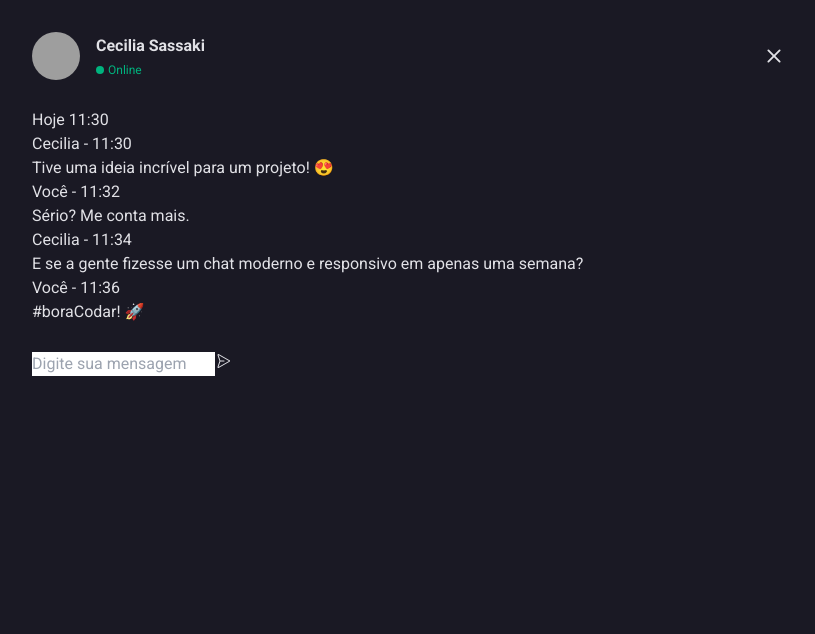
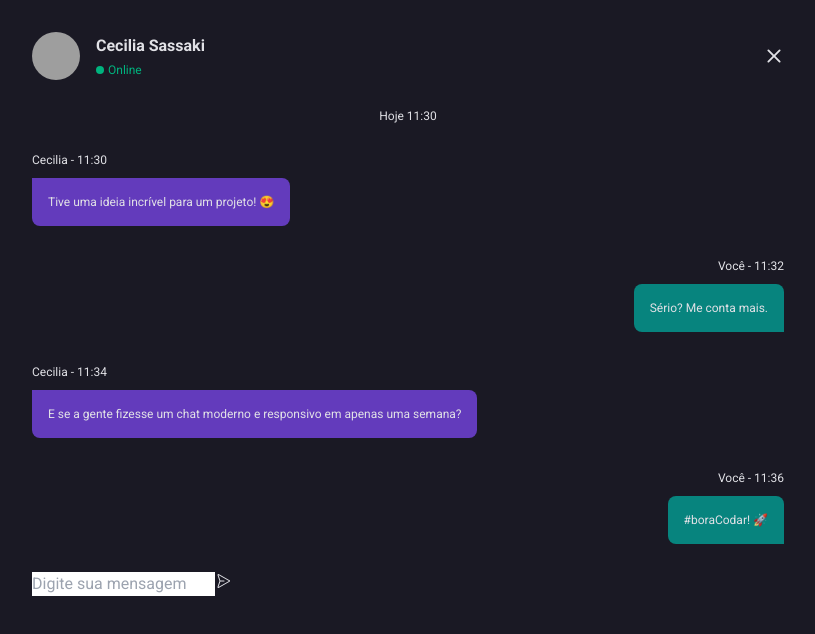
Before and after one commit to PabloXT14/boracodar-04, a React (Vite) app: page / in a window 1280 px wide. Shown: the top 634 px of the page, without its empty margins (232-1047 px from the left). Built offline with nearby package versions, Linux system fonts and the light colour scheme; grey boxes are pictures that could not be loaded.

Commit message:
feat: create message variants

```diff
--- a/package.json
+++ b/package.json
@@ -31,6 +31,7 @@
     "eslint-plugin-react-refresh": "^0.4.6",
     "postcss": "^8.4.38",
     "prettier-plugin-tailwindcss": "^0.5.14",
+    "tailwind-variants": "^0.2.1",
     "tailwindcss": "^3.4.3",
     "typescript": "^5.2.2",
     "vite": "^5.2.0"
--- a/src/components/messages-section/message.tsx
+++ b/src/components/messages-section/message.tsx
@@ -1,20 +1,65 @@
+import { ComponentProps } from 'react'
+import { tv, type VariantProps } from 'tailwind-variants'
+
+const messageStyles = tv({
+  slots: {
+    base: 'flex flex-col gap-2.5 w-fit',
+    boxMessage: 'text-xs font-normal text-zinc-200',
+  },
+  variants: {
+    variant: {
+      primary: {
+        base: 'items-end',
+        boxMessage: 'bg-primary-600 rounded-lg flex gap-2.4 p-4',
+      },
+      secondary: {
+        base: 'items-start',
+        boxMessage: 'bg-secondary-500 rounded-lg flex gap-2.4 p-4',
+      },
+    },
+    owner: {
+      me: {
+        boxMessage: 'rounded-br-none',
+      },
+      someone: {
+        boxMessage: 'rounded-tl-none',
+      },
+    },
+  },
+  defaultVariants: {
+    variant: 'primary',
+    owner: 'me',
+  },
+})
+
+type MessageVariants = VariantProps<typeof messageStyles>
+
 export type IMessage = {
   username: string
   time: string
   text: string
 }
 
-type MessageProps = {
-  message: IMessage
-}
+type MessageProps = MessageVariants &
+  ComponentProps<'div'> & {
+    message: IMessage
+  }
 
-export const Message = ({ message }: MessageProps) => {
+export const Message = ({
+  message,
+  className,
+  variant,
+  owner,
+  ...props
+}: MessageProps) => {
+  const { base, boxMessage } = messageStyles({ variant, owner })
+
   return (
-    <div>
-      <div>
+    <div className={base({ className })} {...props}>
+      <div className="text-xs font-normal text-zinc-200">
         {message.username} - {message.time}
       </div>
-      <div>{message.text}</div>
+      <div className={boxMessage()}>{message.text}</div>
     </div>
   )
 }
--- a/src/components/messages-section/messages-section.tsx
+++ b/src/components/messages-section/messages-section.tsx
@@ -2,16 +2,20 @@ import { Message } from './message'
 
 export const MessagesSection = () => {
   return (
-    <section>
-      <div>Hoje 11:30</div>
+    <section className="flex flex-col gap-7">
+      <div className="text-center text-xs font-normal text-zinc-200">
+        Hoje 11:30
+      </div>
 
-      <div>
+      <div className="flex flex-col gap-8">
         <Message
           message={{
             username: 'Cecilia',
             time: '11:30',
             text: 'Tive uma ideia incrível para um projeto! 😍',
           }}
+          variant="secondary"
+          owner="someone"
         />
 
         <Message
@@ -20,6 +24,7 @@ export const MessagesSection = () => {
             time: '11:32',
             text: 'Sério? Me conta mais.',
           }}
+          className="self-end"
         />
 
         <Message
@@ -28,6 +33,8 @@ export const MessagesSection = () => {
             time: '11:34',
             text: 'E se a gente fizesse um chat moderno e responsivo em apenas uma semana?',
           }}
+          variant="secondary"
+          owner="someone"
         />
 
         <Message
@@ -36,6 +43,7 @@ export const MessagesSection = () => {
             time: '11:36',
             text: '#boraCodar! 🚀',
           }}
+          className="self-end"
         />
       </div>
     </section>
```
Also changed, not shown: 1 other file (tests, documents, lock files or other folders).
